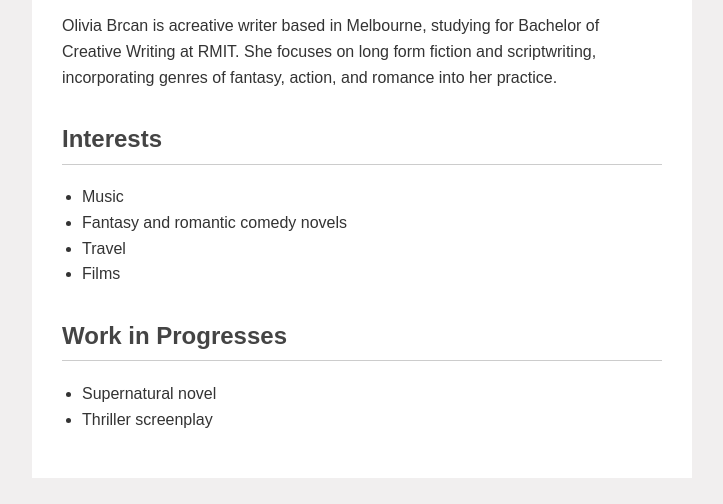
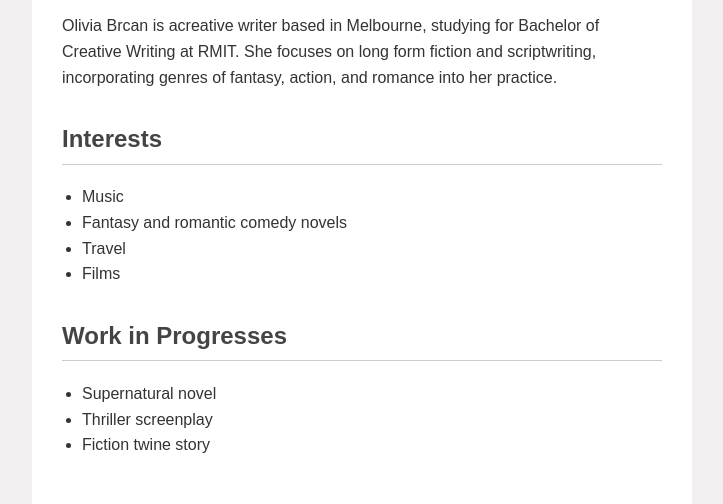
Before and after one commit to oliviabrcan/oliviabrcan.github.io, a plain HTML site: page index.html in a window 1280 px wide. Shown: the part 333-837 px from the top of the page, without its empty margins (278-1001 px from the left). Before the commit the page ends 811 px from the top, so only its background shows below. Drawn offline with Linux system fonts and the light colour scheme.

Commit message:
😵🧀 Updated with Glitch

```diff
--- a/index.html
+++ b/index.html
@@ -60,6 +60,7 @@
         <ul>
           <li>Supernatural novel</li>
           <li>Thriller screenplay</li>
+          <li>Fiction twine story</li>
         </ul>
       </section>
 
```
